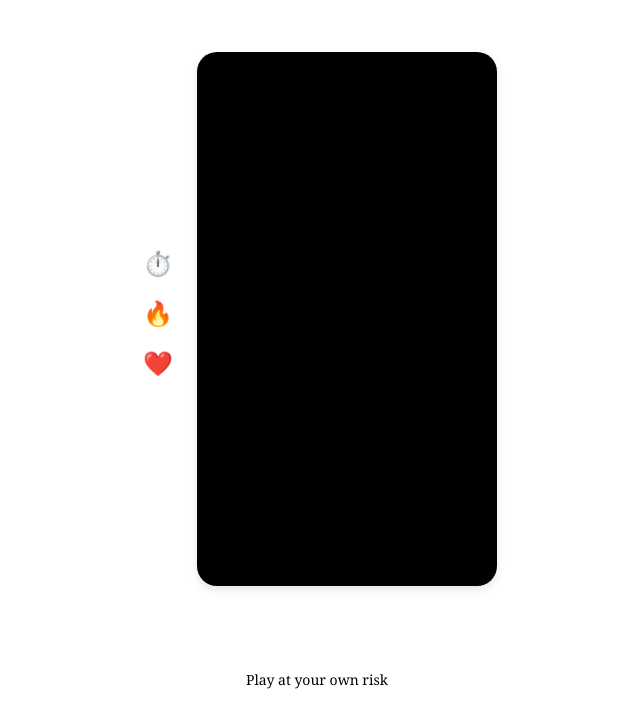
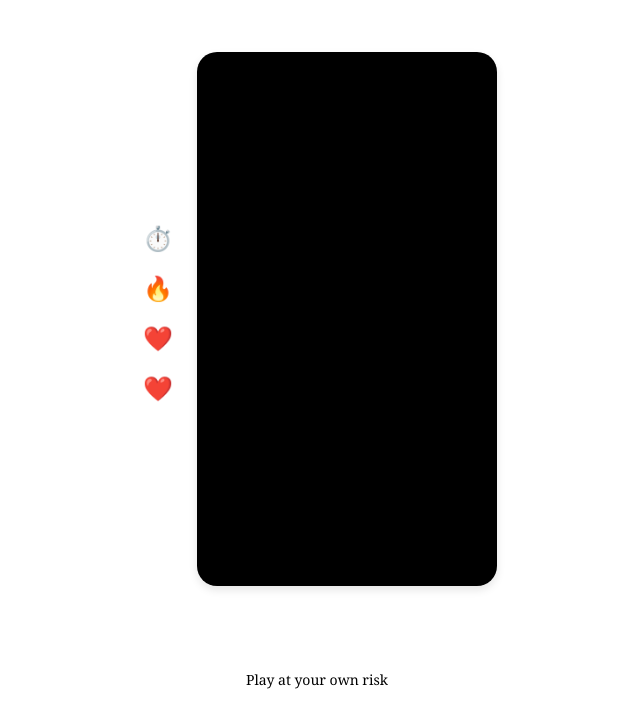
Before and after one commit to PurpleBlueberryPie/Question-Game, a plain HTML site: page index.html in a window 1280 px wide. Shown: the part 91-800 px from the top of the page, without its empty margins (323-963 px from the left). Drawn offline with Linux system fonts and the light colour scheme.

Commit message:
Update index.html

```diff
--- a/index.html
+++ b/index.html
@@ -88,6 +88,7 @@
         <div class="emoji-buttons">
             <button class="emoji-button" data-type="time">⏱️</button>
             <button class="emoji-button" data-type="fire">🔥</button>
+            <button class="emoji-button" data-type="heart">❤️</button>
             <button class="emoji-button" data-type="heart">❤️</button>
         </div>
         <div class="card">
```
